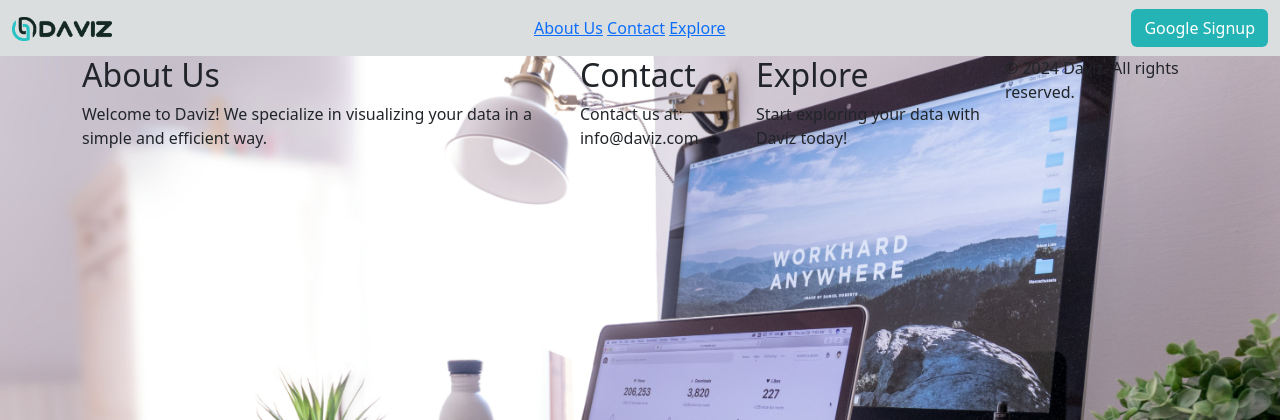
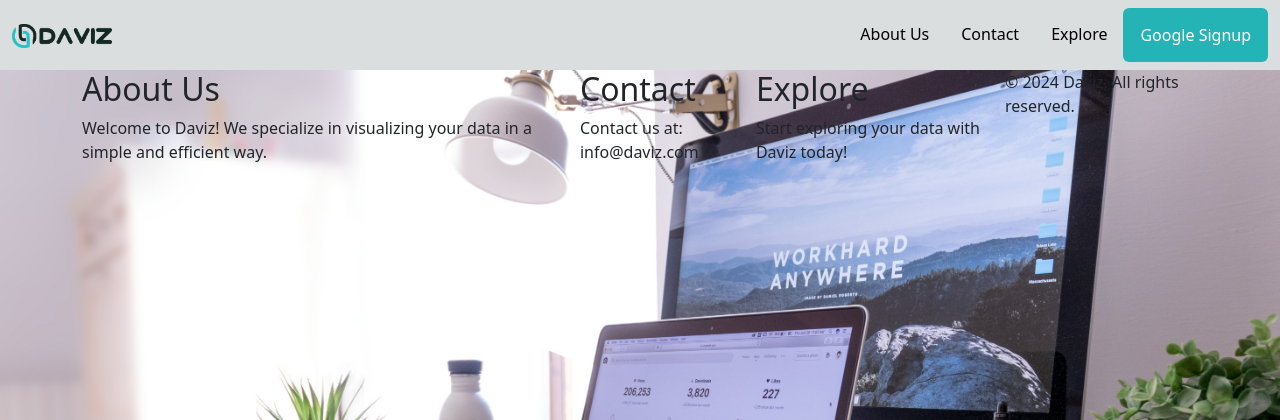
Before and after one commit to PRIYADHARSHINI-25/demoDaviz, a Flask app: page / in a window 1280 px wide. Shown: the top 420 px of the page. Run offline with Flask 3, Linux system fonts and the light colour scheme; some libraries are stand-ins or nearby versions.

Commit message:
changes done

```diff
--- a/app.py
+++ b/app.py
@@ -1,7 +1,7 @@
 from flask import Flask, url_for, session, render_template, redirect, request,flash
 from authlib.integrations.flask_client import OAuth
 from authlib.integrations.base_client.errors import MismatchingStateError
-from flask_pymongo import PyMongo,MongoClient
+from flask_pymongo import MongoClient
 from dotenv import load_dotenv
 import pandas as pd
 import os,gridfs
--- a/static/style.css
+++ b/static/style.css
@@ -4,7 +4,20 @@ body {
   background-attachment: fixed;
   background-size: cover;
 }
-
+.navi{
+  display: flex;
+  margin-left:auto;
+  overflow: hidden;
+}
+.navi a {
+  padding: 14px 16px;
+  text-decoration: none;
+  /* color: #02d8d8; */
+  color: #000000;
+}
+.navi a:hover {
+  color: #25b4b6 !important;
+}
 .btn-color {
   color: #ffffff !important;
   background-color: #25b4b6 !important;
--- a/templates/home.html
+++ b/templates/home.html
@@ -22,11 +22,10 @@
         <div class="container-fluid">
           <a class="navbar-brand" href="/">
             <img src="/static/resources/Daviz-1.png" alt="Logo" width="100" height="24" class="d-inline-block align-text-bottom"></a>
-            <div>
+            <div class="navi">
             <a href="#about">About Us</a>
             <a href="#contact">Contact</a>
             <a href="#explore">Explore</a>
-            </div>
             {% with messages = get_flashed_messages() %}
             {% if messages %}
             <script>alert("{{ messages[0] }}");</script>
@@ -38,6 +37,7 @@
             {% else %}
             <a class="btn btn-color" href="/login" role="button">Google Signup</a>
             {% endif %}
+          </div>
 
         </div>
       </nav>
```
